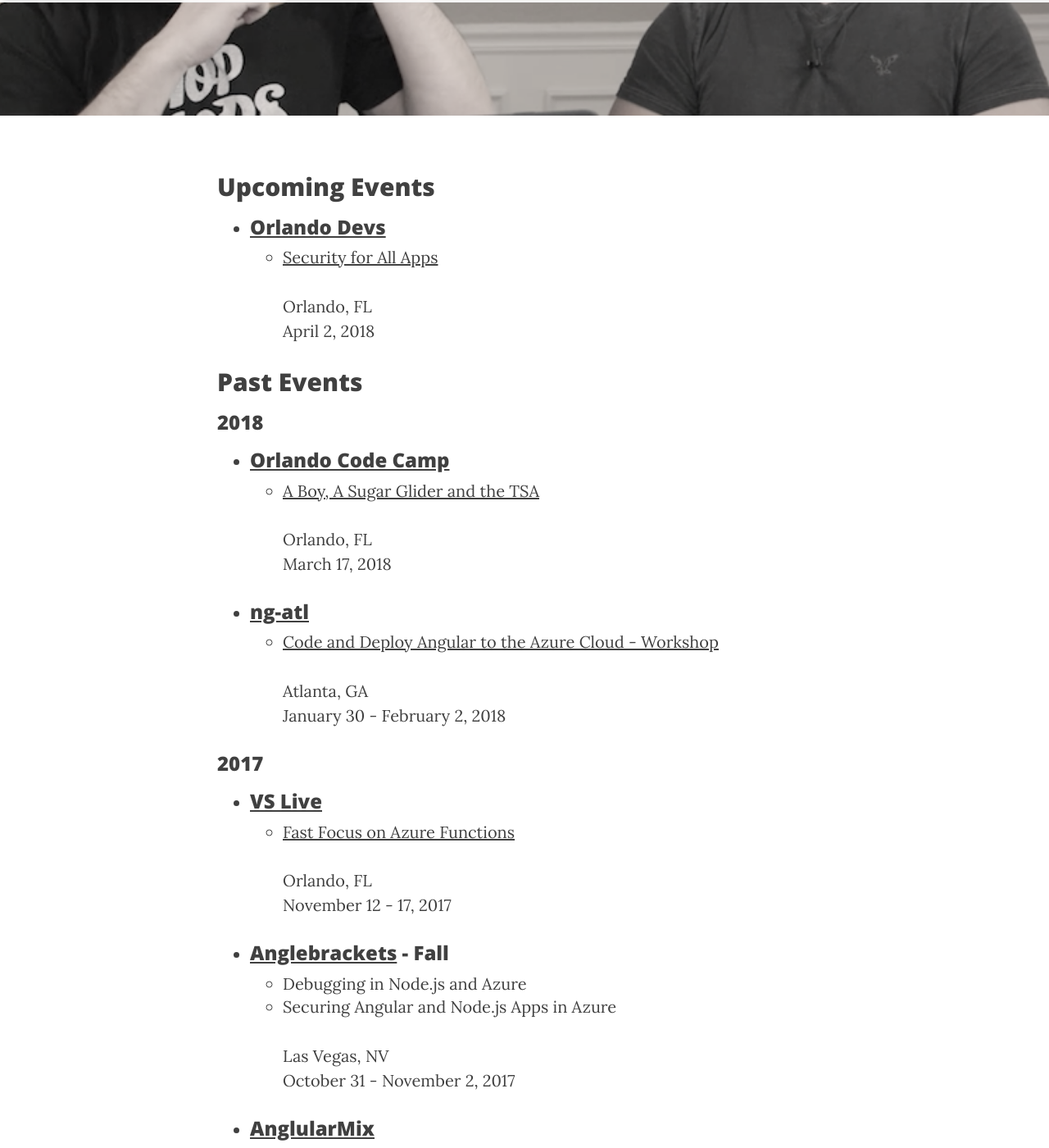
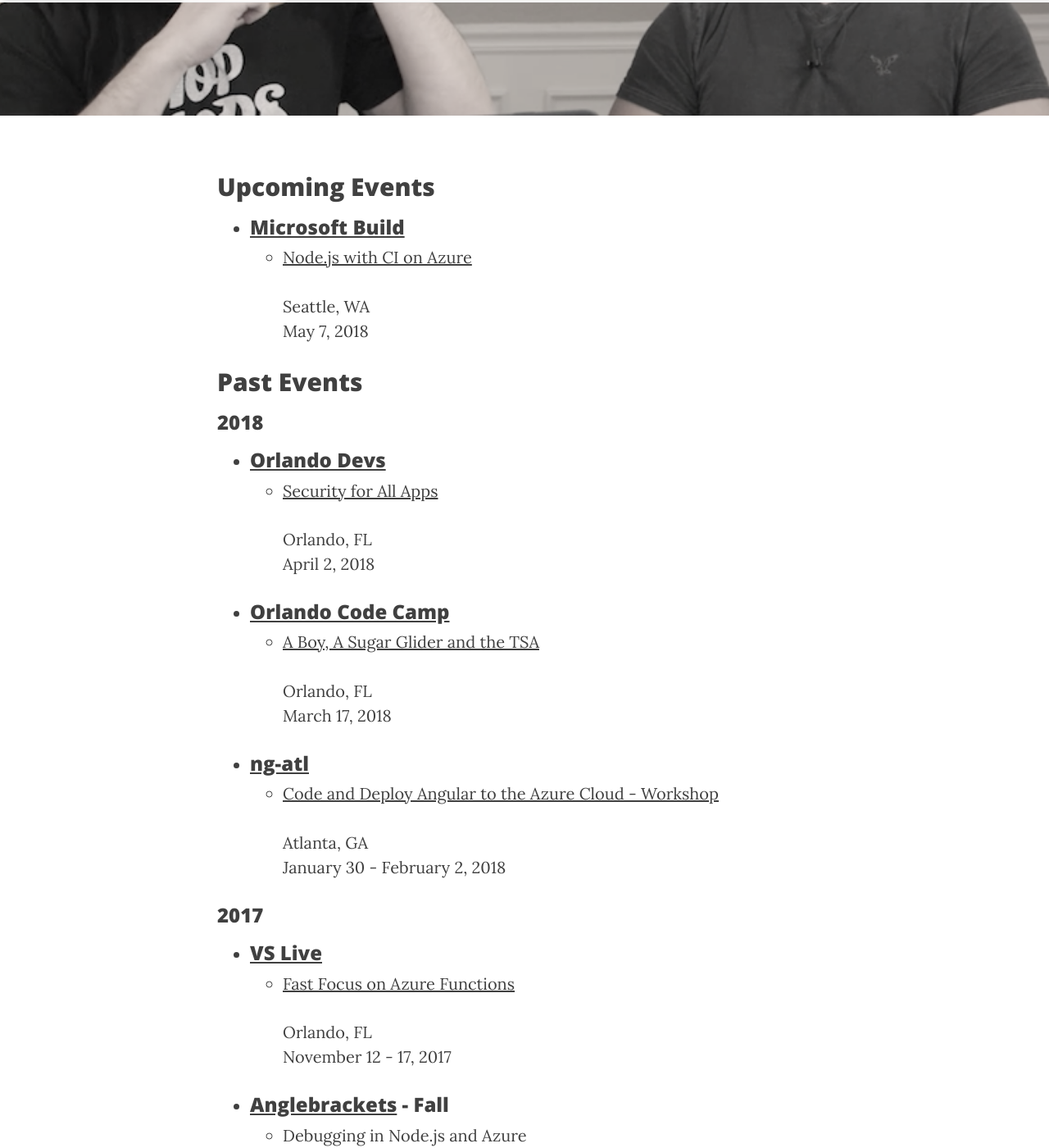
Before and after one commit to clarkio/clarkio.github.io, a Jekyll site: the page built from talks.md, in a window 1280 px wide and 1400 px high, scrolled down 354 px. Shown: the whole window at 82% size. Built offline with Jekyll 4.4.1, drawn with Linux system fonts in a browser that asks for light colours; nearby versions of some CDN libraries; some of the changed text lies outside the part shown.

Commit message:
update talks

```diff
--- a/talks.md
+++ b/talks.md
@@ -9,14 +9,20 @@
 
 ## Upcoming Events
 
-* ### [Orlando Devs](https://orlandodevs.com/)
-  * [Security for All Apps](https://www.meetup.com/OrlandoDevs/events/248472263/)
-    <p>Orlando, FL<br>
-    April 2, 2018</p>
+* ### [Microsoft Build](https://www.microsoft.com/en-us/build)
+  * [Node.js with CI on Azure]()
+    <p>Seattle, WA<br>
+    May 7, 2018</p>
 
 ## Past Events
 
 ### 2018
+
+* ### [Orlando Devs](https://orlandodevs.com/)
+
+  * [Security for All Apps](https://www.meetup.com/OrlandoDevs/events/248472263/)
+    <p>Orlando, FL<br>
+    April 2, 2018</p>
 
 * ### [Orlando Code Camp](http://orlandocodecamp.com)
 
@@ -46,8 +52,8 @@
     <p>Orlando, FL<br>
     October 10 - 12, 2017</p>
 * ### [Node.js Interactive](http://events.linuxfoundation.org/events/archive/2017/node-interactive)
-    <p>Vancouver, BC<br>
-October 4 - 6, 2017</p>
+      <p>Vancouver, BC<br>
+  October 4 - 6, 2017</p>
 * ### [Microsoft Ignite](https://www.microsoft.com/en-us/ignite)
   * [Building and deploying secure angular apps in the enterprise](https://myignite.microsoft.com/sessions/55304)
     <p>Orlando, FL<br>September 25 - 29, 2017</p>
```
